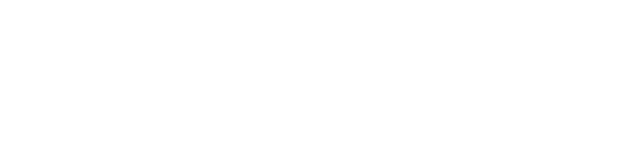
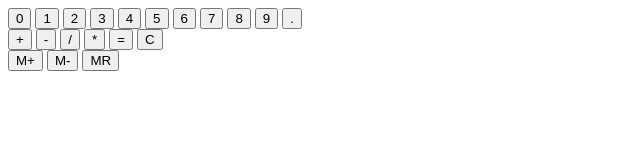
Before and after one commit to quietoutthere/calculator, a plain HTML site: page index.html in a window 1280 px wide. Shown: the whole page, without its empty margins (0-640 px from the left). Drawn offline with Linux system fonts and the light colour scheme.

Commit message:
test case

```diff
--- a/index.html
+++ b/index.html
@@ -8,7 +8,35 @@
     <link rel="stylesheet" href="style.css">
 </head>
 <body>
-
+    <div id="main-body">
+        <div id="display"></div>
+        <div class="numbers">
+            <button id="0" value="0">0</button>
+            <button id="1" value="1">1</button>
+            <button id="2" value="2">2</button>
+            <button id="3" value="3">3</button>
+            <button id="4" value="4">4</button>
+            <button id="5" value="5">5</button>
+            <button id="6" value="6">6</button>
+            <button id="7" value="7">7</button>
+            <button id="8" value="8">8</button>
+            <button id="9" value="9">9</button>
+            <button id=".">.</button>
+        </div>
+        <div class="operators">
+            <button id="+" value="+">+</button>
+            <button id="-" value="-">-</button>
+            <button id="/" value="/">/</button>
+            <button id="*" value="*">*</button>
+            <button id="=" value="=">=</button>
+            <button id="clear" type="submit">C</button>
+        </div>
+        <div class="memory">
+            <button id="M+" type="submit">M+</button>
+            <button id="M-" type="submit">M-</button>
+            <button id="MR" type="submit">MR</button>
+        </div>
+    </div>
     <script src="main.js"></script>
 </body>
 </html>
--- a/main.js
+++ b/main.js
@@ -0,0 +1,10 @@
+const calc = document.getElementById('main-body');
+const calcDisplay = document.getElementById('display');
+
+calc.addEventListener('click', function(e) {
+    e.preventDefault();
+    buttonValue = e.target.value;
+    const node = document.createTextNode(buttonValue);
+    calcDisplay.appendChild(node);
+    console.log(calcDisplay);
+});
```
